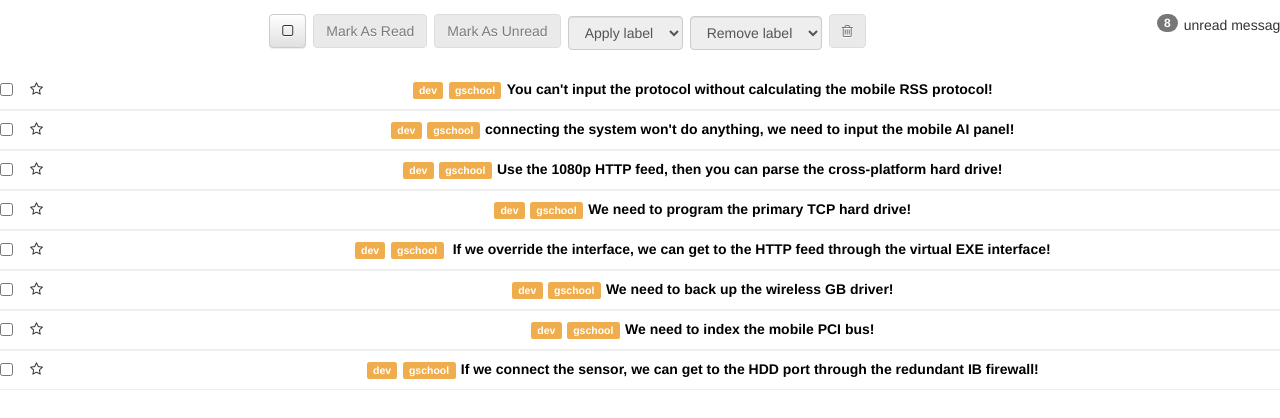
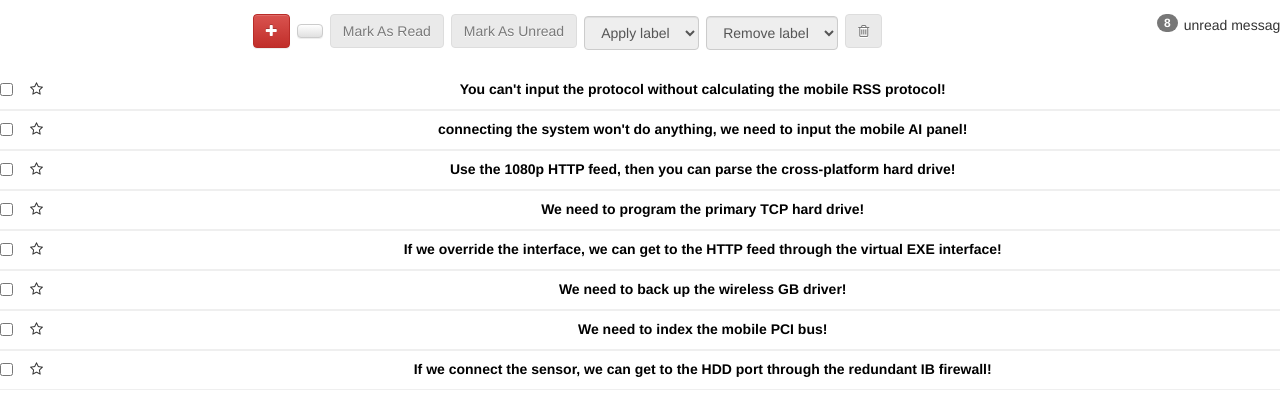
Before and after one commit to Hecariv/react-inbox, a React (Create React App) app: page / in a window 1280 px wide. Shown: the top 418 px of the page. Built offline with nearby package versions, Linux system fonts and the light colour scheme.

Commit message:
add functionality to the ToolBar.js

```diff
--- /dev/null
+++ b/src/components/Compose.js
@@ -0,0 +1,47 @@
+import React, { Component } from "react"
+
+
+class Compose extends Component {
+    constructor(props) {
+        super(props)
+        this.state = {show: false}
+    }
+
+
+    render() {
+        return (
+            <div className="row">
+                 {this.state.show &&
+                <form className="form-horizontal well">
+                    <div className="form-group">
+                        <div className="col-sm-8 col-sm-offset-2">
+                            <h4>Compose Message</h4>
+                        </div>
+                    </div>
+                    <div className="form-group">
+                        <label for="subject" className="col-sm-2 control-label">Subject</label>
+                        <div className="col-sm-8">
+                            <input type="text" className="form-control" id="subject" placeholder="Enter a subject" name="subject"></input>
+                        </div>
+                    </div>
+                    <div className="form-group">
+                        <label for="body" className="col-sm-2 control-label">Body</label>
+                        <div className="col-sm-8">
+                            <textarea name="body" id="body" className="form-control"></textarea>
+                        </div>
+                    </div>
+                    <div className="form-group">
+                        <div className="col-sm-8 col-sm-offset-2">
+                            <input type="submit" value="Send" className="btn btn-primary"></input>
+                        </div>
+                    </div>
+                </form>
+                }
+            </div>
+
+        );
+    };
+}
+
+
+export default Compose;
--- a/src/components/Message.js
+++ b/src/components/Message.js
@@ -11,34 +11,54 @@ class Message extends Component {
 
     starMessage = (currentMessage) => {
         let newArr = this.state.messages.map(msg => msg.id === currentMessage.id ? { ...msg, star: !msg.star } : msg)
-        this.setState({ messages: newArr })
+        this.setState({ messages: newArr });
     }
 
     checkMessage = (currentMessage) => {
-        let newArr = this.state.messages.map(msg => msg.id === currentMessage.id ? { ...msg, isSelected: !msg.isSelected } : msg);
-        this.setState({ messages: newArr })
+        const newArr = this.state.messages.map(msg => msg.id === currentMessage.id ? { ...msg, isSelected: !msg.isSelected } : msg);
+        this.setState({ messages: newArr });
     }
 
     markAsRead = (list) => {
-        const readMessages = list.filter(message => message.isSelected)
-        let newArr = this.state.messages.map(msg => readMessages.includes(msg) ? { ...msg, isRead: true } : msg)
-        this.setState({ messages: newArr })
+        const readMessages = list.filter(message => message.isSelected);
+        const newArr = this.state.messages.map(msg => readMessages.includes(msg) ? { ...msg, isRead: true } : msg);
+        this.setState({ messages: newArr });
 
     }
 
     markAsUnread = (list) => {
-        const readMessages = list.filter(message => message.isSelected)
-        let newArr = this.state.messages.map(msg => readMessages.includes(msg) ? { ...msg, isRead: false } : msg)
-        this.setState({ messages: newArr })
+        const readMessages = list.filter(message => message.isSelected);
+        const newArr = this.state.messages.map(msg => readMessages.includes(msg) ? { ...msg, isRead: false } : msg);
+        this.setState({ messages: newArr });
     }
 
     deleteMessages = (list) => {
-        const messagesToDelete = list.filter(message => message.isSelected)
-        this.setState(prevState => ({ messages: prevState.messages.filter(msg => !messagesToDelete.includes(msg)) }))
+        const messagesToDelete = list.filter(message => message.isSelected);
+        this.setState(prevState => ({ messages: prevState.messages.filter(msg => !messagesToDelete.includes(msg)) }));
     }
 
+    addLabel = (label) => {
+        const messageToLabel = this.state.messages.filter(message => message.isSelected).filter(message => !message.labels.includes(label));
+        const newArr = this.state.messages.map(msg => messageToLabel.includes(msg) ? {...msg, labels : msg.labels.concat(label)} : msg)
+        this.setState({messages: newArr})
+    }
 
+    removeLabel = (labelToRemove) => {
+        const messageToRemoveLabel = this.state.messages.filter(message => message.isSelected).filter(message => message.labels.includes(labelToRemove));
+        const newArr = this.state.messages.map(msg => messageToRemoveLabel.includes(msg) ? {...msg, labels: msg.labels.filter(msg => !msg.includes(labelToRemove))} : msg)
+        this.setState({messages: newArr})
+    }
 
+    changeMsgsStatus = (list) => {
+        let newArr = []
+        const messagesToSelect = list.filter(message => !message.isSelected)
+        if (messagesToSelect.length === 0) {
+            newArr = this.state.messages.map(msg => ({...msg, isSelected: false}))
+        } else {
+            newArr = this.state.messages.map(msg => messagesToSelect.includes(msg) ? {...msg, isSelected: true} : msg )
+        }
+        this.setState({messages: newArr})
+    }
 
     render() {
         return (
@@ -47,7 +67,12 @@ class Message extends Component {
                     messages={this.state.messages}
                     markAsRead={this.markAsRead}
                     markAsUnread={this.markAsUnread}
-                    deleteMessages={this.deleteMessages} />
+                    deleteMessages={this.deleteMessages}
+                    addLabel={this.addLabel}
+                    removeLabel={this.removeLabel}
+                    changeMsgsStatus={this.changeMsgsStatus}
+                    showCompose={this.showCompose}
+                />
                 {this.state.messages.map(currentMessage =>
                     <div key={currentMessage.id} className={`row message ${currentMessage.isRead ? 'read' : 'unread'} ${currentMessage.isSelected ? 'selected' : ""}`}>
                         <div className="col-xs-1">
@@ -61,8 +86,7 @@ class Message extends Component {
                             </div>
                         </div>
                         <div className="col-xs-11">
-                            <span class="label label-warning">dev</span>
-                            <span class="label label-warning">gschool</span>
+                            {currentMessage.labels.map(label => <span className="label label-warning">{label}</span>)}
                             <a href="#">{currentMessage.message}</a>
                         </div>
                     </div>
--- a/src/components/Messages.js
+++ b/src/components/Messages.js
@@ -1,11 +1,11 @@
 
 export const messages = [
-        {id: 1, message: "You can't input the protocol without calculating the mobile RSS protocol!", isRead: false, isSelected: false, star: false, hasLabels: false},
-        {id: 2, message: "connecting the system won't do anything, we need to input the mobile AI panel!", isRead: false, isSelected: false, star: false, hasLabels: false},
-        {id: 3, message: "Use the 1080p HTTP feed, then you can parse the cross-platform hard drive!", isRead: false, isSelected: false, star: false, hasLabels: false},
-        {id: 4, message: "We need to program the primary TCP hard drive!", isRead: false, isSelected: false, star: false, hasLabels: false},
-        {id: 5, message: " If we override the interface, we can get to the HTTP feed through the virtual EXE interface!", isRead: false, isSelected: false, star: false, hasLabels: false},
-        {id: 6, message: "We need to back up the wireless GB driver!", isRead: false, isSelected: false, star: false, hasLabels: false},
-        {id: 7, message: "We need to index the mobile PCI bus!", isRead: false, isSelected: false, star: false, hasLabels: false},
-        {id: 8, message: "If we connect the sensor, we can get to the HDD port through the redundant IB firewall!", isRead: false, isSelected: false, star: false, hasLabels: false},
+        {id: 1, message: "You can't input the protocol without calculating the mobile RSS protocol!", isRead: false, isSelected: false, star: false, labels: []},
+        {id: 2, message: "connecting the system won't do anything, we need to input the mobile AI panel!", isRead: false, isSelected: false, star: false, labels: []},
+        {id: 3, message: "Use the 1080p HTTP feed, then you can parse the cross-platform hard drive!", isRead: false, isSelected: false, star: false, labels: []},
+        {id: 4, message: "We need to program the primary TCP hard drive!", isRead: false, isSelected: false, star: false, labels: []},
+        {id: 5, message: " If we override the interface, we can get to the HTTP feed through the virtual EXE interface!", isRead: false, isSelected: false, star: false, labels: []},
+        {id: 6, message: "We need to back up the wireless GB driver!", isRead: false, isSelected: false, star: false, labels: []},
+        {id: 7, message: "We need to index the mobile PCI bus!", isRead: false, isSelected: false, star: false, labels: []},
+        {id: 8, message: "If we connect the sensor, we can get to the HDD port through the redundant IB firewall!", isRead: false, isSelected: false, star: false, labels: []},
     ]
--- a/src/components/Toolbar.js
+++ b/src/components/Toolbar.js
@@ -1,4 +1,5 @@
 import React, { Component } from "react"
+import Compose from "./Compose"
 
 class Toolbar extends Component {
     constructor(props) {
@@ -7,15 +8,6 @@ class Toolbar extends Component {
 
     }
 
-    unreadMgs = () => {
-        const counter = 0;
-        const unreadMessages = this.props.messages.map(msg => {
-            if (!msg.isRead) {
-                counter++
-            }
-            unreadMessages = counter;
-        })
-    }
 
     markAsRead = () => {
         this.props.markAsRead(this.props.messages)
@@ -29,11 +21,30 @@ class Toolbar extends Component {
         this.props.deleteMessages(this.props.messages)
     }
 
+    addLabel = (e) => {
+        this.props.addLabel(e.target.value)
+    }
+    removeLabel = (e) => {
+        this.props.removeLabel(e.target.value)
+    }
 
-
+    changeMsgsStatus = () => {
+        this.props.changeMsgsStatus(this.props.messages)
+    }
 
     render() {
         const isDisabled = this.props.messages.find(msg => msg.isSelected) ? false : true
+        const msgs = () => {
+            const selectedMsgs = this.props.messages.filter(msg => msg.isSelected);
+            if (selectedMsgs.length === this.props.messages.length) {
+                return "fa fa-check-square-o";
+            } else if (selectedMsgs.length === 0) {
+                return "";
+            } else {
+                return "fa fa-minus-square-o"
+            }
+        }
+
         return (
             <div className="row toolbar">
                 <div className="col-md-12">
@@ -41,9 +52,11 @@ class Toolbar extends Component {
                         <span className="badge badge">{this.props.messages.filter(msg => !msg.isRead).length}</span>
                         unread messages
                     </p>
-
-                    <button className="btn btn-default">
-                        <i className="fa fa-square-o"></i>
+                    <a onClick={this.showCompose} className="btn btn-danger">
+                        <i className="fa fa-plus"></i>
+                    </a>
+                    <button onClick={this.changeMsgsStatus} className="btn btn-default">
+                        <i className={String(msgs)}></i>
                     </button>
 
                     <button disabled={isDisabled} onClick={this.markAsRead} className="btn btn-default">
@@ -54,14 +67,14 @@ class Toolbar extends Component {
                         Mark As Unread
                     </button>
 
-                    <select disabled={isDisabled} className="form-control label-select">
+                    <select onChange={this.addLabel} disabled={isDisabled} className="form-control label-select">
                         <option>Apply label</option>
                         <option value="dev">dev</option>
                         <option value="personal">personal</option>
                         <option value="gschool">gschool</option>
                     </select>
 
-                    <select disabled={isDisabled} className="form-control label-select">
+                    <select onChange={this.removeLabel} disabled={isDisabled} className="form-control label-select">
                         <option>Remove label</option>
                         <option value="dev">dev</option>
                         <option value="personal">personal</option>
@@ -72,6 +85,7 @@ class Toolbar extends Component {
                         <i className="fa fa-trash-o"></i>
                     </button>
                 </div>
+                <Compose />
             </div>
 
         )
```
